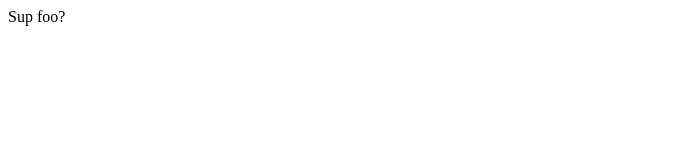
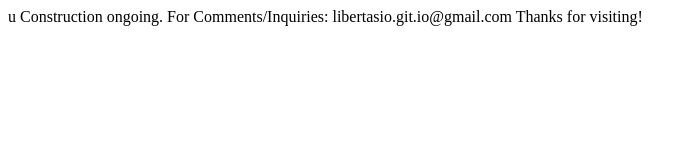
Before and after one commit to Libertasio/Libertasio.github.io, a plain HTML site: page index.html in a window 1280 px wide. Shown: the whole page, without its empty margins (0-695 px from the left). Drawn offline with Linux system fonts and the light colour scheme.

Commit message:
add placeholder greeting

```diff
--- a/index.html
+++ b/index.html
@@ -13,7 +13,7 @@
 	along with this program; if not, write to the Free Software
 	Foundation, Inc., 51 Franklin Street, Fifth Floor, Boston,
 	MA 02110-1301, USA.
--->
+-->u
 
 <!DOCTYPE html PUBLIC "-//W3C//DTD XHTML 1.0 Strict//EN"
 	"http://www.w3.org/TR/xhtml1/DTD/xhtml1-strict.dtd">
@@ -26,7 +26,11 @@
 </head>
 
 <body>
-	Sup foo?
+	Construction ongoing.
+
+	For Comments/Inquiries:  libertasio.git.io@gmail.com
+
+	Thanks for visiting!
 </body>
 
 </html>
```
